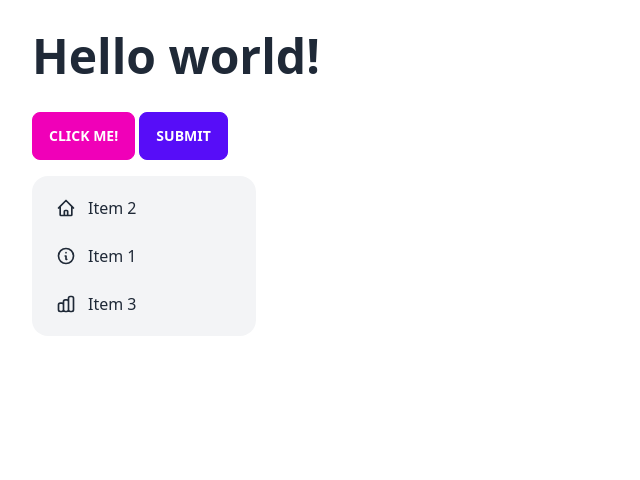
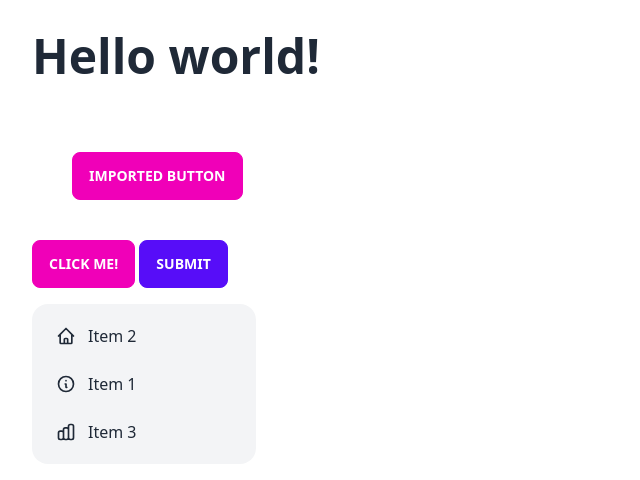
Before and after one commit to KibiLab/KibiWeb, a SvelteKit app: page / in a window 1280 px wide. Shown: the top 480 px of the page, without its empty margins (0-640 px from the left). Built offline with nearby package versions, Linux system fonts and the light colour scheme.

Commit message:
3 files modified, 1 added

```diff
--- /dev/null
+++ b/src/lib/components/KibiButton.svelte
@@ -0,0 +1 @@
+<button class="btn btn-secondary ml-8">Imported button</button>
--- a/src/routes/+page.svelte
+++ b/src/routes/+page.svelte
@@ -1,6 +1,15 @@
+<script>
+  import KibiButton from '$lib/components/KibiButton.svelte';
+
+</script>
+
 <h1 class="text-5xl py-8 px-8 font-bold">
   Hello world!
 </h1>
+
+<div class="px-10 py-10">
+  <KibiButton />
+</div>
 <button class="btn btn-secondary ml-8">Click Me!</button>
 <button class="btn btn-primary">Submit</button>
 <div class="py-4 pl-8">
--- a/svelte.config.js
+++ b/svelte.config.js
@@ -1,5 +1,6 @@
 import adapter from '@sveltejs/adapter-auto';
 import { vitePreprocess } from '@sveltejs/kit/vite';
+
 /** @type {import('@sveltejs/kit').Config} */
 const config = {
 	kit: {
```
Also changed, not shown: 1 other file (tests, documents, lock files or other folders).
